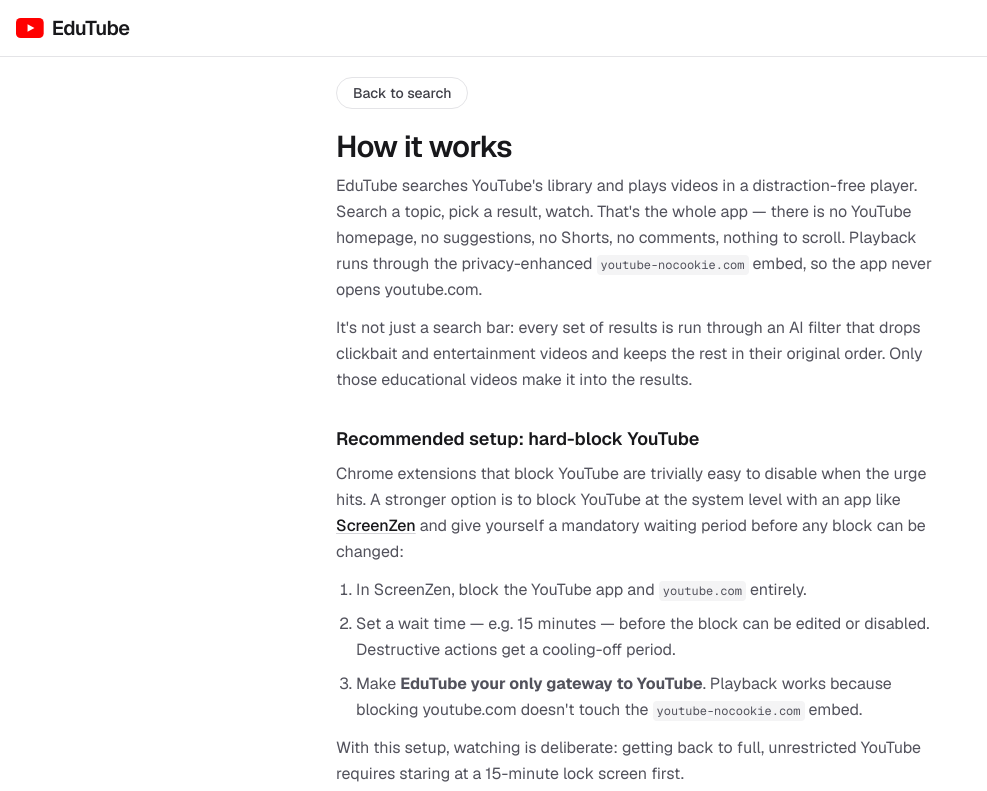
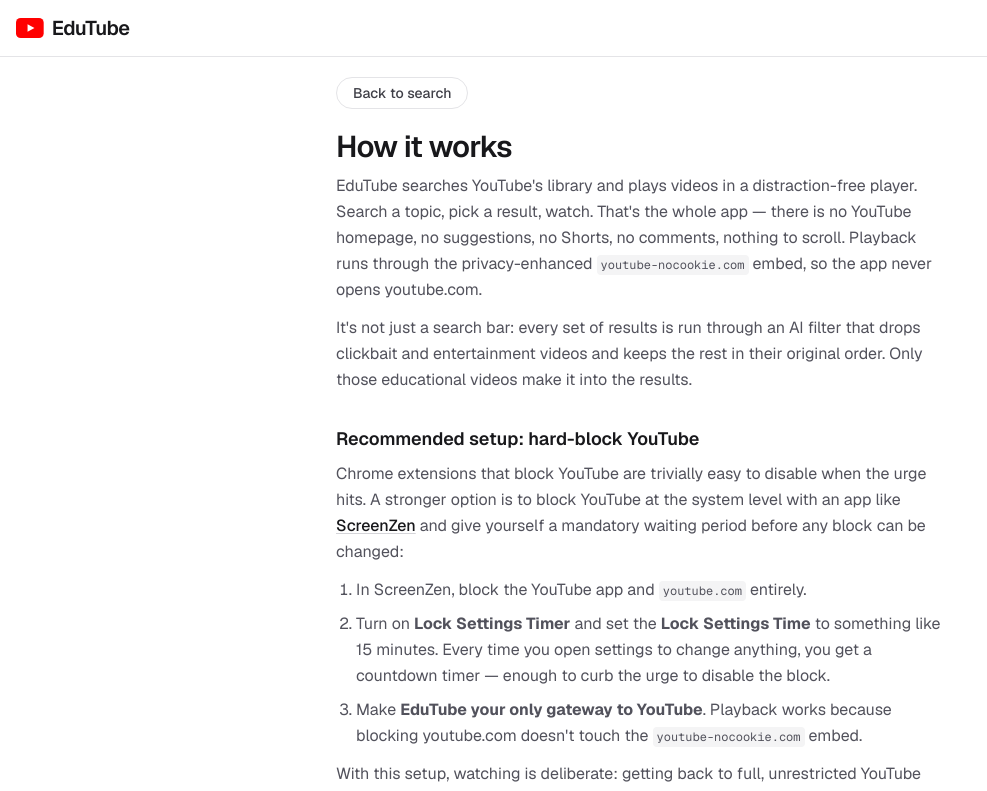
Before and after one commit to hhubert14/edutube, a Next.js app: page /about in a window 1280 px wide. Shown: the top 791 px of the page, without its empty margins (0-987 px from the left). Built offline with nearby package versions, Linux system fonts and the light colour scheme.

Commit message:
Update README and About page with detailed ScreenZen setup instructions

```diff
--- a/app/about/page.tsx
+++ b/app/about/page.tsx
@@ -98,8 +98,10 @@
               entirely.
             </li>
             <li>
-              Set a wait time &mdash; e.g. 15 minutes &mdash; before the block can be
-              edited or disabled. Destructive actions get a cooling-off period.
+              Turn on <strong>Lock Settings Timer</strong> and set the{" "}
+              <strong>Lock Settings Time</strong> to something like 15 minutes. Every
+              time you open settings to change anything, you get a countdown timer —
+              enough to curb the urge to disable the block.
             </li>
             <li>
               Make <strong>EduTube your only gateway to YouTube</strong>. Playback
```
Also changed, not shown: 1 other file (tests, documents, lock files or other folders).
